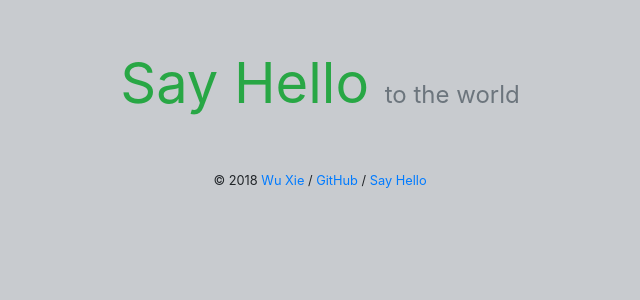
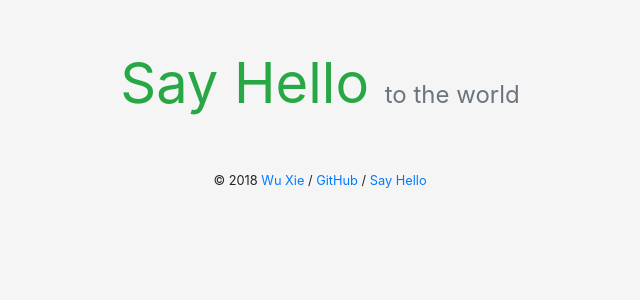
Before and after one commit to MangoTWu/sayhello, a Python web app: template sayhello/templates/base.html in a window 1280 px wide. Shown: the top 300 px of the page, without its empty margins (320-960 px from the left). Run offline with Jinja, Linux system fonts and the light colour scheme; the template is opened without the code that fills it, so the values that code supplies are empty.

Commit message:
修改body背景颜色

```diff
--- a/sayhello/static/css/style.css
+++ b/sayhello/static/css/style.css
@@ -3,7 +3,7 @@
     padding: 0;
 }
 body{
-    background: #c8cbcf;
+    background: rgb(245, 245, 245);
 }
 header{
     margin: 50px auto;
```
